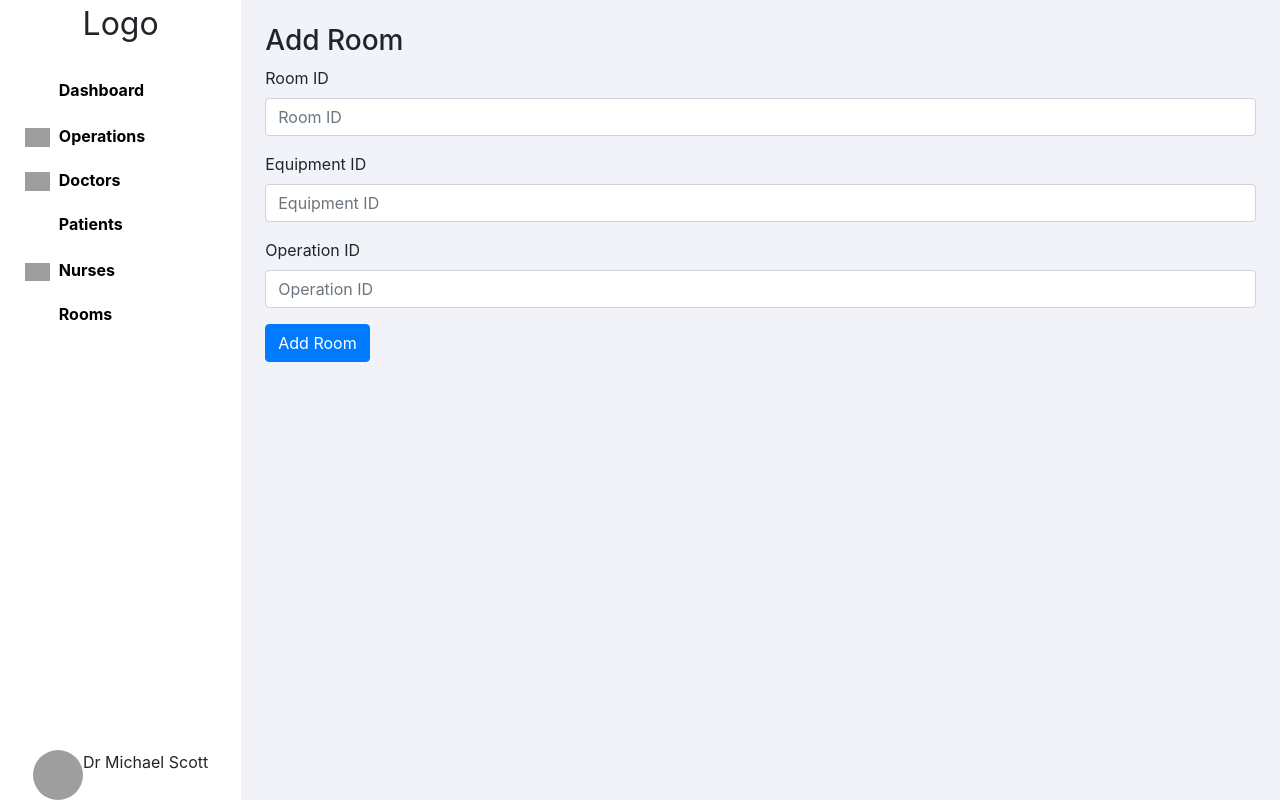
After one commit to alykhaled/Cardiology-Department, a Flask app: page /admin/rooms/add in a window 1280 px wide. The commit adds this page. Run offline with Flask 2, Linux system fonts and the light colour scheme; some libraries are stand-ins or nearby versions; grey boxes are pictures that could not be loaded.

Commit message:
5555555555

```diff
--- a/api/admin/admin.py
+++ b/api/admin/admin.py
@@ -120,7 +120,7 @@ def viewRooms():
     to view rooms in a table
     '''
 
-    mycursor.execute("SELECT * FROM operationsDB.Patient")
+    mycursor.execute("SELECT * FROM operationsDB.`Operation Room`;")
     row_headers=[x[0] for x in mycursor.description] #this will extract row headers
     myresult = mycursor.fetchall()
     data = {
@@ -129,3 +129,13 @@ def viewRooms():
         'header':row_headers
     }
     return render_template("adminViewRooms.html",data=data)
+
+@adminBp.route('/rooms/add')
+def addRooms():
+    '''
+    This is the page that allows the admin
+    to view rooms in a table
+    '''
+
+
+    return render_template("adminAddRooms.html")
--- /dev/null
+++ b/api/admin/templates/adminAddRooms.html
@@ -0,0 +1,22 @@
+{% extends "index.html" %}
+{% block head %}
+    <h3>Add Room</h3>
+    <form action="http://localhost:5000/rooms/add" method="POST" enctype="multipart/form-data">
+
+        <div class="form-group">
+            <label for="name">Room ID</label>
+            <input type="text" class="form-control" id="name" name="name" placeholder="Room ID">
+        </div>
+        <div class="form-group">
+            <label for="name">Equipment ID</label>
+            <input type="text" class="form-control" id="name" name="name" placeholder="Equipment ID">
+        </div>
+        <div class="form-group">
+            <label for="name">Operation ID</label>
+            <input type="text" class="form-control" id="name" name="name" placeholder="Operation ID">
+        </div>
+        <button type="submit" class="btn btn-primary">Add Room</button>
+      </form>
+
+
+{% endblock %}
--- a/api/admin/templates/adminViewRooms.html
+++ b/api/admin/templates/adminViewRooms.html
@@ -3,6 +3,9 @@
     <h3>View Rooms</h3>
     <div class="row">
       <h5 class="align-self-center col" >Total of {{data.rec|count}} rooms</h5>
+      <div class="text-right p-4 col">
+        <a href="http://127.0.0.1:5000/admin/rooms/add" class="btn btn-primary align-self-center">Add Room</a>
+      </div>
     </div>
 
     <table class="table">
```
